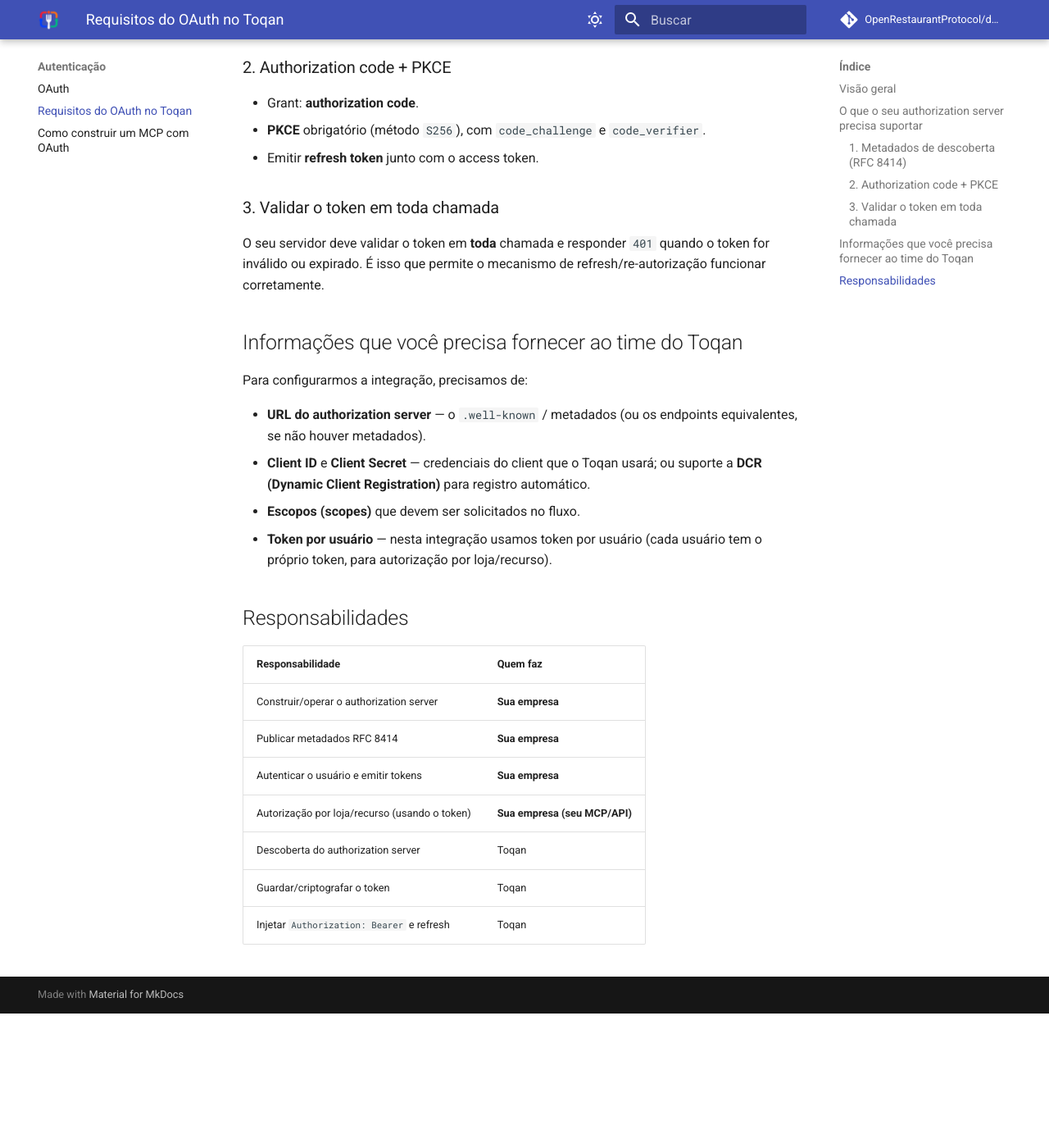
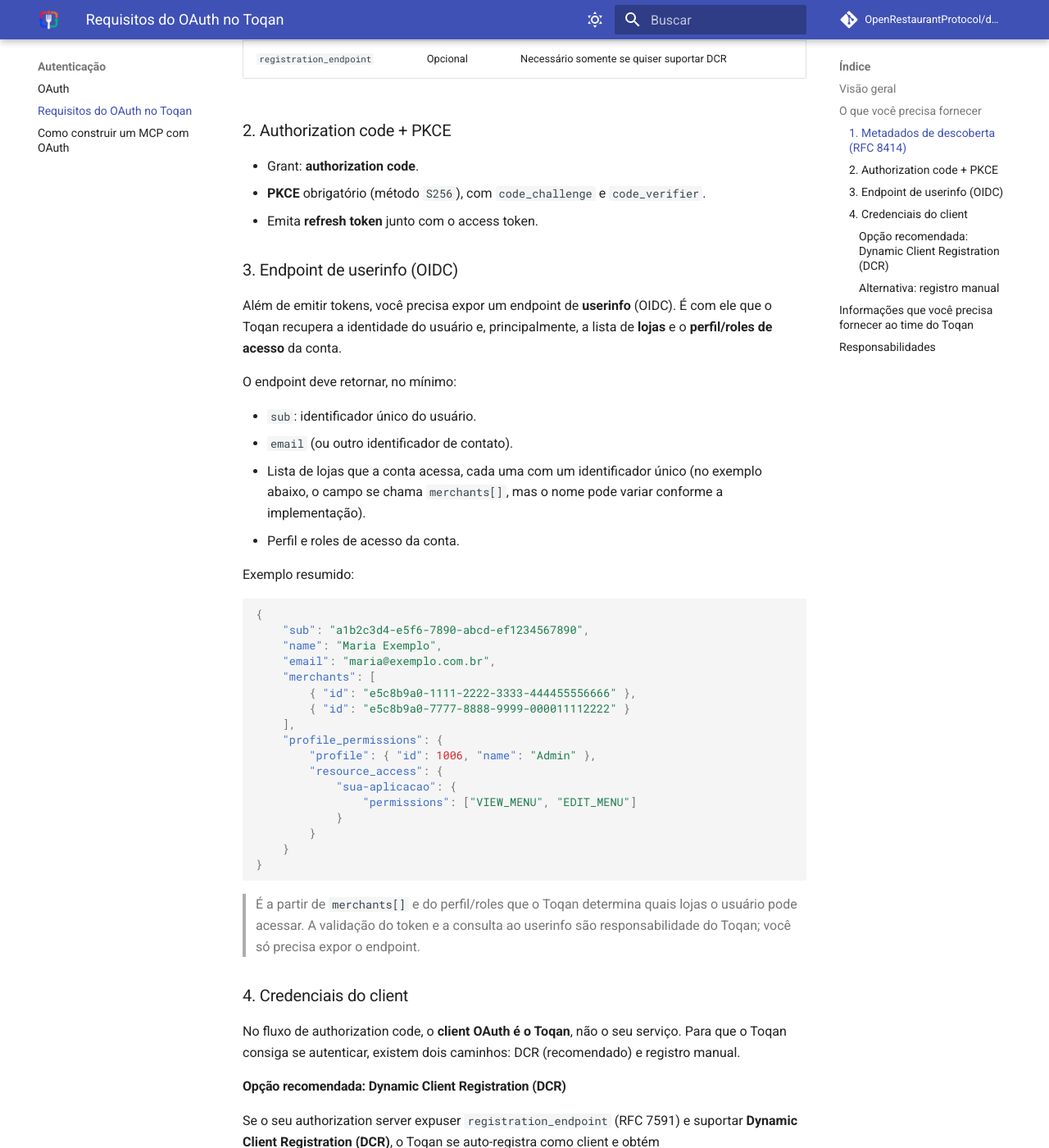
Before and after one commit to OpenRestaurantProtocol/docs, an MkDocs documentation site: the page built from docs/auth/toqan-oauth-requirements.md, in a window 1280 px wide and 1400 px high, scrolled down 1221 px. Shown: the whole window at 82% size. Built offline with MkDocs 1.6.1 and Material for MkDocs 9.7.7, drawn with Linux system fonts in a browser that asks for light colours; comment, search, counter and statistics services are not loaded; before the commit the page ends 2457 px from its top, so only the background shows below that; some of the changed text lies outside the part shown.

Commit message:
docs: revise Toqan OAuth integration pages (clarity, tone, userinfo, DCR)

````diff
--- a/docs/auth/toqan-oauth-requirements.md
+++ b/docs/auth/toqan-oauth-requirements.md
@@ -1,19 +1,19 @@
 # Requisitos do OAuth para integração no Toqan
 
-> Público: empresas que querem integrar seu MCP/dados ao Toqan e precisam construir o **authorization server** (OAuth) do lado delas.
-> O que você entrega: o authorization server pronto + as informações de configuração que serão passadas ao time do Toqan.
+> Público: empresas que querem integrar seu MCP/dados ao Toqan e precisam construir o authorization server (OAuth) do lado delas.
+> O que você entrega: o authorization server pronto, um endpoint de userinfo e as informações de configuração passadas ao time do Toqan.
 
 ## Visão geral
 
-A sua empresa constrói e opera um **authorization server** (OAuth 2.0) que autentica os usuários e emite tokens. O Toqan atua como *client* desse authorization server: descobre os endpoints, conduz o usuário pelo fluxo de autorização e guarda o token resultante.
+A sua empresa constrói e opera um **authorization server** (OAuth 2.0 / OIDC) que autentica os usuários e emite tokens. O Toqan atua como *client* desse authorization server: descobre os endpoints, conduz o usuário pelo fluxo de autorização e guarda o token resultante. De posse do token, o Toqan consulta o seu endpoint de **userinfo** para descobrir a identidade, as lojas e o perfil de acesso da conta.
 
-A autenticação e a emissão de token são responsabilidade da sua empresa; a configuração no Toqan é feita por nós, a partir das informações que você fornecer.
+A autenticação, a emissão de token e o fornecimento do userinfo são responsabilidade da sua empresa. A configuração no Toqan é feita por nós, a partir das informações que você fornecer.
 
-## O que o seu authorization server precisa suportar
+## O que você precisa fornecer
 
 ### 1. Metadados de descoberta (RFC 8414)
 
-Expor um documento de metadados (ex.: `/.well-known/oauth-authorization-server`) com, no mínimo:
+Para que o Toqan descubra seu authorization server automaticamente (sem configuração manual), exponha um documento de metadados (ex.: `/.well-known/oauth-authorization-server`) com, no mínimo:
 
 | Campo | Obrigatório? | Observação |
 |---|---|---|
@@ -25,35 +25,82 @@ Expor um documento de metadados (ex.: `/.well-known/oauth-authorization-server`)
 | `grant_types_supported` | Sim | Deve incluir `authorization_code` (e `refresh_token`) |
 | `token_endpoint_auth_methods_supported` | Sim | Ex.: `client_secret_basic`, `client_secret_post`, `none` (para clientes públicos/PKCE) |
 | `code_challenge_methods_supported` | Sim | Deve incluir `S256` (PKCE) |
-| `registration_endpoint` | Opcional | Só se quiser suportar DCR |
+| `registration_endpoint` | Opcional | Necessário somente se quiser suportar DCR |
 
 ### 2. Authorization code + PKCE
 
 - Grant: **authorization code**.
 - **PKCE** obrigatório (método `S256`), com `code_challenge` e `code_verifier`.
-- Emitir **refresh token** junto com o access token.
+- Emita **refresh token** junto com o access token.
 
-### 3. Validar o token em toda chamada
+### 3. Endpoint de userinfo (OIDC)
 
-O seu servidor deve validar o token em **toda** chamada e responder `401` quando o token for inválido ou expirado. É isso que permite o mecanismo de refresh/re-autorização funcionar corretamente.
+Além de emitir tokens, você precisa expor um endpoint de **userinfo** (OIDC). É com ele que o Toqan recupera a identidade do usuário e, principalmente, a lista de **lojas** e o **perfil/roles de acesso** da conta.
+
+O endpoint deve retornar, no mínimo:
+
+- `sub`: identificador único do usuário.
+- `email` (ou outro identificador de contato).
+- Lista de lojas que a conta acessa, cada uma com um identificador único (no exemplo abaixo, o campo se chama `merchants[]`, mas o nome pode variar conforme a implementação).
+- Perfil e roles de acesso da conta.
+
+Exemplo resumido:
+
+```json
+{
+    "sub": "a1b2c3d4-e5f6-7890-abcd-ef1234567890",
+    "name": "Maria Exemplo",
+    "email": "maria@exemplo.com.br",
+    "merchants": [
+        { "id": "e5c8b9a0-1111-2222-3333-444455556666" },
+        { "id": "e5c8b9a0-7777-8888-9999-000011112222" }
+    ],
+    "profile_permissions": {
+        "profile": { "id": 1006, "name": "Admin" },
+        "resource_access": {
+            "sua-aplicacao": {
+                "permissions": ["VIEW_MENU", "EDIT_MENU"]
+            }
+        }
+    }
+}
+```
+
+> É a partir de `merchants[]` e do perfil/roles que o Toqan determina quais lojas o usuário pode acessar. A validação do token e a consulta ao userinfo são responsabilidade do Toqan; você só precisa expor o endpoint.
+
+### 4. Credenciais do client
+
+No fluxo de authorization code, o **client OAuth é o Toqan**, não o seu serviço. Para que o Toqan consiga se autenticar, existem dois caminhos: DCR (recomendado) e registro manual.
+
+#### Opção recomendada: Dynamic Client Registration (DCR)
+
+Se o seu authorization server expuser `registration_endpoint` (RFC 7591) e suportar **Dynamic Client Registration (DCR)**, o Toqan se auto-registra como client e obtém `client_id`/`client_secret` sem nenhuma troca manual de credenciais.
+
+#### Alternativa: registro manual
+
+Se o seu authorization server não suportar DCR, registre o Toqan como client no seu IdP e nos envie:
+
+- **`client_id`** e **`client_secret`** (o `client_secret` é obrigatório no fluxo típico com client confidencial).
+- **URL de callback/redirect**: essa URL é fixa por ambiente do Toqan. Solicite o valor ao time do Toqan antes de registrar o client no seu IdP. Sem esse registro, o redirect do fluxo de autorização falha.
 
 ## Informações que você precisa fornecer ao time do Toqan
 
-Para configurarmos a integração, precisamos de:
+Para configurarmos a integração:
 
-- **URL do authorization server** — o `.well-known` / metadados (ou os endpoints equivalentes, se não houver metadados).
-- **Client ID** e **Client Secret** — credenciais do client que o Toqan usará; ou suporte a **DCR (Dynamic Client Registration)** para registro automático.
-- **Escopos (scopes)** que devem ser solicitados no fluxo.
-- **Token por usuário** — nesta integração usamos token por usuário (cada usuário tem o próprio token, para autorização por loja/recurso).
+- **URL do authorization server** (`.well-known` / metadados, ou os endpoints equivalentes se não houver metadados).
+- **URL do endpoint de userinfo** (se não estiver nos metadados).
+- **Escopos (scopes)** que devem ser solicitados no fluxo (não há um conjunto fixo; você define os seus).
+- Credenciais do client: via **DCR** (se suportado) ou **`client_id`/`client_secret`** registrados manualmente.
 
 ## Responsabilidades
 
 | Responsabilidade | Quem faz |
 |---|---|
-| Construir/operar o authorization server | **Sua empresa** |
-| Publicar metadados RFC 8414 | **Sua empresa** |
-| Autenticar o usuário e emitir tokens | **Sua empresa** |
-| Autorização por loja/recurso (usando o token) | **Sua empresa (seu MCP/API)** |
+| Construir/operar o authorization server | Sua empresa |
+| Publicar metadados RFC 8414 | Sua empresa |
+| Expor endpoint de userinfo (identidade + lojas + perfil/roles) | Sua empresa |
+| Autenticar o usuário e emitir tokens | Sua empresa |
 | Descoberta do authorization server | Toqan |
-| Guardar/criptografar o token | Toqan |
-| Injetar `Authorization: Bearer` e refresh | Toqan |
+| Guardar e criptografar o token | Toqan |
+| Consultar o userinfo e determinar lojas/perfil de acesso | Toqan |
+| Injetar `Authorization: Bearer` e fazer refresh | Toqan |
````
Also changed, not shown: docs/auth/toqan-mcp-oauth.md (+43 -18 lines).
